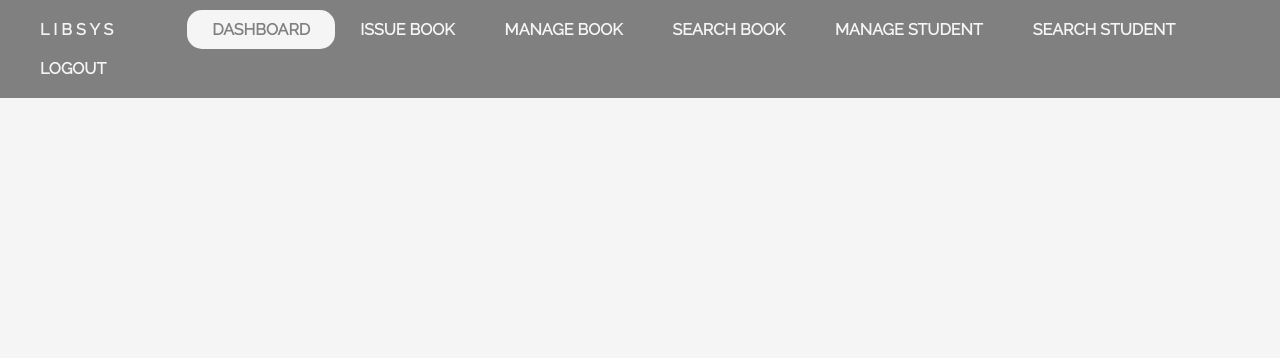
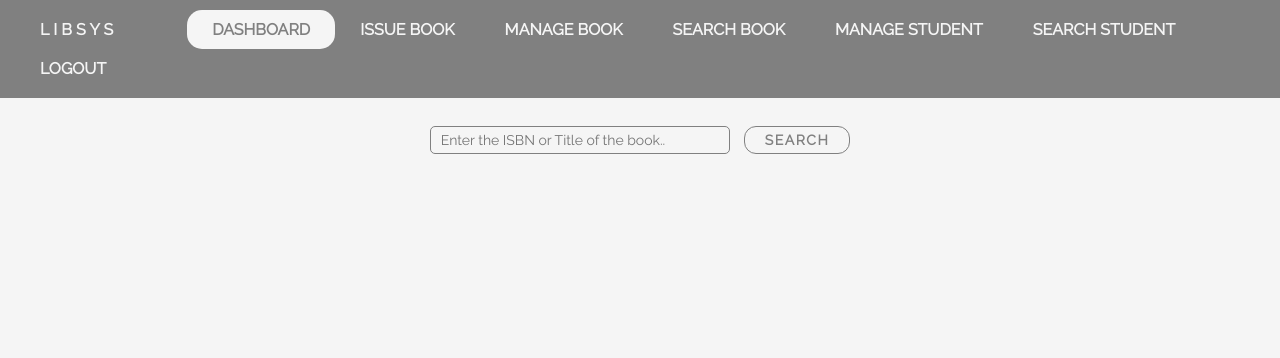
Before and after one commit to sazzadshopno/Library-Management-System, a PHP site: page /searchbook.php in a window 1280 px wide. Shown: the top 358 px of the page. Run offline with PHP 8.4, Linux system fonts and the light colour scheme; lists and menus that the app fills with data are empty.

Commit message:
search book using isbn or title done

```diff
--- a/css/main.css
+++ b/css/main.css
@@ -98,13 +98,13 @@ input[type="submit"]:hover {
 }
 
 .box {
-    width: 400px;
+    width: 500px;
     margin-right: auto;
     margin-left: auto;
 }
 
 .box table {
-    margin-top: 10%;
+    margin-top: 20px;
 }
 
 .box table td {
@@ -169,3 +169,32 @@ select {
     font-size: 14px;
     margin: 5px;
 }
+
+.container{
+    margin-left: auto;
+    margin-right: auto;
+    margin-top: 20px;
+    width: 500px;
+}
+.result {
+    padding: 15px;
+}
+.result table{
+    border-collapse: collapse;
+    text-align: left;
+    width: 100%;
+}
+.result th {
+    text-transform: uppercase;
+}
+.result tr{
+    cursor: pointer;
+}
+.result td, .result th{
+    border: 1px solid #dddddd;
+    text-align: left;
+    padding: 8px;
+}
+.result tr:nth-child(even) {
+    background-color: #dddddd;
+}
--- /dev/null
+++ b/include/searchbookerrorhandling.php
@@ -0,0 +1,21 @@
+<?php
+    if(isset($_GET['error'])){
+        if($_GET['error'] == 'empty'){
+            ?>
+            <div class="panel pale-red display-container">
+            <span onclick="this.parentElement.style.display='none'"
+                class="button display-right">&times;</span>
+                <p>Invalid input. Try again.</p>
+            </div>
+            <?php
+        }else if($_GET['error'] == 'noresult'){
+            ?>
+            <div class="panel pale-red display-container">
+            <span onclick="this.parentElement.style.display='none'"
+                class="button display-right">&times;</span>
+                <p>No result found.</p>
+            </div>
+            <?php
+        }
+    }
+?>
--- a/page/searchbook.php
+++ b/page/searchbook.php
@@ -1,6 +1,80 @@
 <?php
-    include '../include/header.php';
+include '../include/header.php';
 ?>
+<div class="container">
+    <?php
+        include '../include/searchbookerrorhandling.php';
+    ?>
+    <form action="widget/searchbook.php" method="post">
+        <table align="center">
+            <tr>
+                <th><input type="text" name="isbnortitle" autocomplete = "off" placeholder="Enter the ISBN or Title of the book.."></th>
+                <th><input type="submit" name="search" value="SEARCH"></th>
+            </tr>
+        </table>
+    </form>
+</div>
+<div class="result">
 
+    <?php
+        if(isset($_GET['type'])){
+            include('../include/connection.php');
+            echo "<h3>Search result of: ". $_GET['value'] ."</h3>";
+            if($_GET['type'] == 'isbn'){
+                $isbn = $_GET['value'];
+                $sql = "SELECT * FROM book WHERE isbn_no = $isbn;";
+                $result = $con->query($sql);
+                if($result->num_rows == 0){
+                    header("Location: searchbook.php?error=noresult");
+                    exit();
+                }
+                echo "<table align='center'>";
+                echo '<tr><th>ISBN No.</th>';
+                echo '<th>Title</th>';
+                echo '<th>Author</th>';
+                echo '<th>Stock</th>';
+                echo '<th>Available</th></tr>';
+                while($row = $result->fetch_assoc()){
+                    echo '<tr onclick="view('.$row["isbn_no"].')"><td>'.$row['isbn_no'].'</td>';
+                    echo '<td>'.$row['book_title'].'</td>';
+                    echo '<td>'.$row['book_author'].'</td>';
+                    echo '<td>'.$row['stock'].'</td>';
+                    echo '<td>'.$row['available'].'</td></tr>';
+                }
+                echo "</table>";
+                $con->close();
+            }else{
+                $title = "%" . $_GET['value'] . "%";
+                $sql = "SELECT * FROM book WHERE book_title LIKE '$title';";
+                $result = $con->query($sql);
+                if($result->num_rows == 0){
+                    header("Location: searchbook.php?error=noresult");
+                    exit();
+                }
+                echo "<table align='center'>";
+                echo '<tr><th>ISBN No.</th>';
+                echo '<th>Title</th>';
+                echo '<th>Author</th>';
+                echo '<th>Stock</th>';
+                echo '<th>Available</th></tr>';
+                while($row = $result->fetch_assoc()){
+                    echo '<tr onclick="view('.$row["isbn_no"].')"><td>'.$row['isbn_no'].'</td>';
+                    echo '<td>'.$row['book_title'].'</td>';
+                    echo '<td>'.$row['book_author'].'</td>';
+                    echo '<td>'.$row['stock'].'</td>';
+                    echo '<td>'.$row['available'].'</td></tr>';
+                }
+                echo "</table>";
+                $con->close();
+            }
+        }
+    ?>
+    </div>
+    <script type=text/javascript language="javascript" >
+        function view(isbn){
+            window.location = 'managebook.php?isbn=' + isbn + '&available=true';
+        }
+    </script>
 </body>
+
 </html>
```
Also changed, not shown: page/widget/bookentry.php (+8 -1 lines), page/widget/searchbook.php (added, +23 -0 lines).
